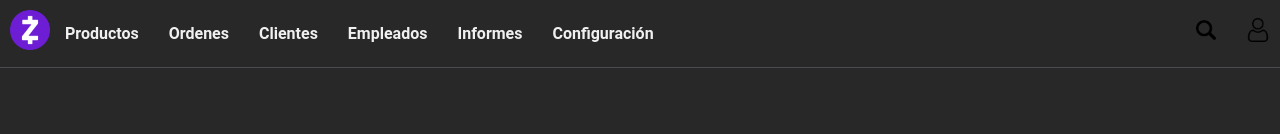
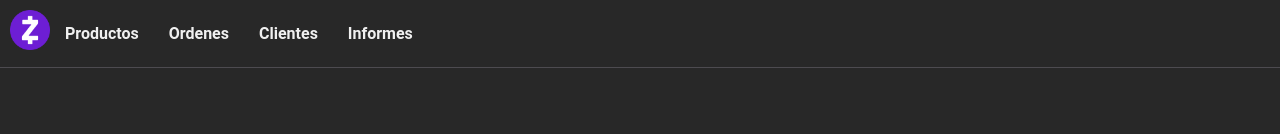
Before and after one commit to ByronCaices/tbd-lab1-frontend, a Nuxt app: page /informes in a window 1280 px wide. Shown: the top 134 px of the page. Built offline with nearby package versions, Linux system fonts and the light colour scheme.

Commit message:
Delet: Botones no usados en header

```diff
--- a/components/Header.vue
+++ b/components/Header.vue
@@ -12,35 +12,12 @@
           <li><a href="/productos">Productos</a></li>
           <li><a href="/clientes/ordenes">Ordenes</a></li>
           <li><a href="/clientes">Clientes</a></li>
-          <li><a href="#">Empleados</a></li>
           <li><a href="/informes">Informes</a></li>
-          <li><a href="#">Configuración</a></li>
         </ul>
       </nav>
     </div>
 
-    <div class="header-right">
-      <div class="search-bar" @click="toggleSearch">
-        <input v-if="searchActive" type="text" placeholder="Buscar..." ref="searchInput" class="search-input">
-        <button class="search-icon" v-else>
-          <img src="@/assets/magnifying-glass.png" alt="Buscar" class="icon-size">
-        </button>
-      </div>
 
-      <!-- Iconos y botones -->
-      <div class="header-icons">
-        <button class="btn-user" @click="toggleUserMenu">
-          <img src="@/assets/usuario.png">
-        </button>
-        <div v-if="userMenuActive" class="user-menu">
-          <ul>
-            <li><a href="#">Perfil</a></li>
-            <li><a href="#">Ajustes</a></li>
-            <li><a href="#">Cerrar sesión</a></li>
-          </ul>
-        </div>
-      </div>
-    </div>
   </header>
 </template>
 
```
